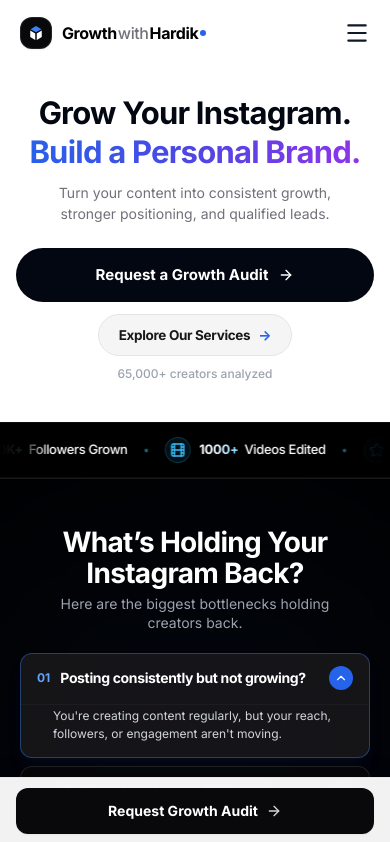
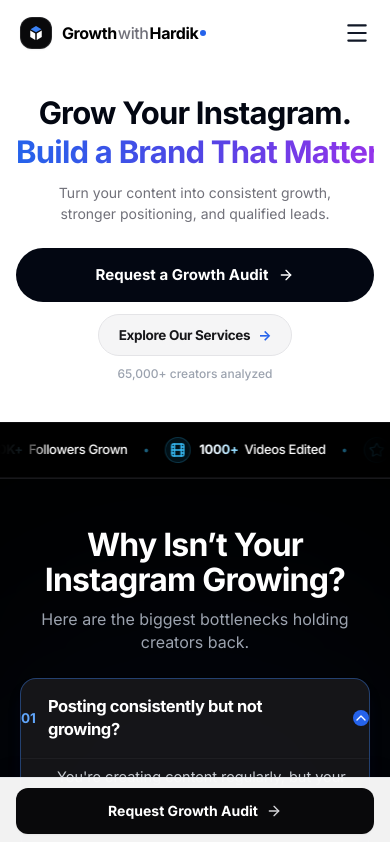
Before and after one commit to hjain7524-spec/growth-with-hardik, a React (Vite) app: page / in a window 390 px wide. Shown: the top 842 px of the page. Built offline with nearby package versions, Linux system fonts and the light colour scheme.

Commit message:
feat: migrate lead capture to SplitForms
- Replaced Formspree with SplitForms for lead submission.
- Updated form endpoints, data mapping, and credentials.
- Refined messaging and typography in hero and problem sections.

```diff
--- a/App.tsx
+++ b/App.tsx
@@ -459,7 +459,7 @@ const HomeView = ({
           >
             <span className="block whitespace-nowrap">Grow Your Instagram.</span>
             <span className="block whitespace-nowrap bg-gradient-to-r from-blue-600 via-indigo-600 to-purple-600 bg-clip-text text-transparent mt-1 sm:mt-1.5">
-              Build a Personal Brand.
+              Build a Brand That Matters
             </span>
           </motion.h1>
 
--- a/GrowthAuditExperience.tsx
+++ b/GrowthAuditExperience.tsx
@@ -1,7 +1,7 @@
 import React, { useState, useEffect, useRef } from 'react';
 import { motion, AnimatePresence } from 'framer-motion';
 import { X, ArrowRight, ArrowLeft, Check, Loader2, Sparkles, CheckCircle2 } from 'lucide-react';
-import { FORMSPREE_ENDPOINT } from './constants';
+import { SPLITFORMS_ENDPOINT, SPLITFORMS_ACCESS_KEY, DESTINATION_EMAIL } from './constants';
 
 export interface GrowthAuditData {
   name: string;
@@ -218,6 +218,8 @@ export const GrowthAuditExperience: React.FC<GrowthAuditExperienceProps> = ({
   };
 
   const submitForm = async () => {
+    if (isSubmitting) return;
+
     // Honeypot check
     if (formData.hp_website) {
       setIsSubmitted(true);
@@ -232,26 +234,30 @@ export const GrowthAuditExperience: React.FC<GrowthAuditExperienceProps> = ({
     const cleanName = formData.name.trim();
 
     try {
-      const response = await fetch(FORMSPREE_ENDPOINT, {
+      const response = await fetch(SPLITFORMS_ENDPOINT, {
         method: 'POST',
         headers: {
           'Content-Type': 'application/json',
           'Accept': 'application/json'
         },
         body: JSON.stringify({
+          access_key: SPLITFORMS_ACCESS_KEY,
           name: cleanName,
           instagramUsername: `@${cleanHandle}`,
           roleCategory: formData.category,
           growthChallenge: formData.challenge,
           supportLevel: formData.supportLevel,
           businessDescription: formData.businessDescription.trim() || 'None provided',
+          destination_email: DESTINATION_EMAIL,
+          from_name: cleanName,
           _subject: `New Growth Audit Request: ${cleanName} (@${cleanHandle})`
         })
       });
 
-      if (!response.ok) {
-        const errorData = await response.json().catch(() => ({}));
-        throw new Error(errorData.error || 'Failed to submit request');
+      const responseData = await response.json().catch(() => null);
+
+      if (!response.ok || (responseData && responseData.success === false)) {
+        throw new Error(responseData?.message || responseData?.error || 'Failed to submit request. Please try again.');
       }
 
       setIsSubmitted(true);
@@ -264,7 +270,7 @@ export const GrowthAuditExperience: React.FC<GrowthAuditExperienceProps> = ({
         // Fallback
       }
     } catch (err: any) {
-      setStepError(err?.message || 'Something went wrong. Please try again.');
+      setStepError(err?.message || 'Something went wrong. Please check your connection and try again.');
     } finally {
       setIsSubmitting(false);
     }
--- a/ProblemSection.tsx
+++ b/ProblemSection.tsx
@@ -51,15 +51,15 @@ export const ProblemSection: React.FC = () => {
 
       <div className="max-w-4xl mx-auto relative z-10">
         {/* Section Header */}
-        <div className="text-center mb-5 sm:mb-8 md:mb-10">
+        <div className="text-center mb-6 sm:mb-8 md:mb-10">
           <motion.h2
             initial={{ opacity: 0, y: 15 }}
             whileInView={{ opacity: 1, y: 0 }}
             viewport={{ once: true }}
             transition={{ duration: 0.5 }}
-            className="text-[26px] min-[360px]:text-[28px] sm:text-4xl md:text-5xl font-black tracking-tight text-white mb-1.5 sm:mb-2.5 leading-[1.08] sm:leading-[1.12] max-w-[320px] sm:max-w-none mx-auto"
+            className="text-[28px] min-[360px]:text-[32px] sm:text-4xl md:text-5xl font-black tracking-tight text-white mb-2.5 sm:mb-3 leading-[1.1] sm:leading-[1.12] max-w-[340px] sm:max-w-none mx-auto"
           >
-            What’s Holding Your Instagram Back?
+            Why Isn’t Your Instagram Growing?
           </motion.h2>
 
           <motion.p
@@ -67,14 +67,14 @@ export const ProblemSection: React.FC = () => {
             whileInView={{ opacity: 1, y: 0 }}
             viewport={{ once: true }}
             transition={{ duration: 0.5, delay: 0.08 }}
-            className="text-gray-400 text-[14px] sm:text-base md:text-lg font-normal max-w-[320px] sm:max-w-xl mx-auto leading-[1.4] sm:leading-[1.5]"
+            className="text-gray-400 text-[15px] min-[360px]:text-[16px] sm:text-base md:text-lg font-normal max-w-[340px] sm:max-w-xl mx-auto leading-[1.45] sm:leading-[1.5]"
           >
             Here are the biggest bottlenecks holding creators back.
           </motion.p>
         </div>
 
-        {/* Accordion Cards Container - Clean 1-Column Layout */}
-        <div className="space-y-2 sm:space-y-2.5 max-w-3xl mx-auto">
+        {/* Accordion Cards Container - Clean 1-Column Layout with generous mobile sizing */}
+        <div className="space-y-3 sm:space-y-3.5 max-w-3xl mx-auto">
           {PROBLEM_ITEMS.map((item, index) => {
             const isOpen = openIndex === index;
 
@@ -85,7 +85,7 @@ export const ProblemSection: React.FC = () => {
                 whileInView={{ opacity: 1, y: 0 }}
                 viewport={{ once: true }}
                 transition={{ duration: 0.3, delay: index * 0.02 }}
-                className={`rounded-xl sm:rounded-2xl transition-all duration-300 border ${
+                className={`rounded-2xl transition-all duration-300 border ${
                   isOpen
                     ? 'bg-zinc-900/90 border-blue-500/40 shadow-lg shadow-blue-950/20'
                     : 'bg-zinc-950/80 hover:bg-zinc-900/70 border-zinc-800/80 hover:border-zinc-700/80'
@@ -95,13 +95,13 @@ export const ProblemSection: React.FC = () => {
                   type="button"
                   onClick={() => toggleAccordion(index)}
                   aria-expanded={isOpen}
-                  className="w-full text-left px-4 sm:px-6 py-3 sm:py-4 flex items-center justify-between gap-3 sm:gap-4 focus:outline-none focus-visible:ring-2 focus-visible:ring-blue-500 rounded-xl sm:rounded-2xl cursor-pointer group min-h-[46px] sm:min-h-[52px] touch-manipulation"
+                  className="w-full text-left px-4.5 sm:px-6 py-4 sm:py-4.5 flex items-center justify-between gap-3 sm:gap-4 focus:outline-none focus-visible:ring-2 focus-visible:ring-blue-500 rounded-2xl cursor-pointer group min-h-[56px] sm:min-h-[60px] touch-manipulation"
                 >
-                  <div className="flex items-center gap-2.5 sm:gap-4 pr-2">
-                    <span className={`text-xs sm:text-sm font-extrabold transition-colors ${isOpen ? 'text-blue-400' : 'text-gray-500 group-hover:text-gray-400'}`}>
+                  <div className="flex items-center gap-3 sm:gap-4 pr-2">
+                    <span className={`text-[13.5px] sm:text-sm font-extrabold transition-colors ${isOpen ? 'text-blue-400' : 'text-gray-500 group-hover:text-gray-400'}`}>
                       0{index + 1}
                     </span>
-                    <h3 className={`text-[14px] sm:text-base md:text-[17px] font-bold tracking-tight transition-colors ${isOpen ? 'text-white' : 'text-gray-200 group-hover:text-white'}`}>
+                    <h3 className={`text-[15.5px] min-[360px]:text-[16.5px] sm:text-lg font-bold tracking-tight transition-colors leading-snug ${isOpen ? 'text-white' : 'text-gray-200 group-hover:text-white'}`}>
                       {item.title}
                     </h3>
                   </div>
@@ -109,13 +109,13 @@ export const ProblemSection: React.FC = () => {
                   <motion.div
                     animate={{ rotate: isOpen ? 180 : 0 }}
                     transition={{ duration: 0.25, ease: [0.22, 1, 0.36, 1] }}
-                    className={`flex-shrink-0 w-6 h-6 sm:w-8 sm:h-8 rounded-full flex items-center justify-center transition-colors ${
+                    className={`flex-shrink-0 w-7.5 h-7.5 sm:w-8 sm:h-8 rounded-full flex items-center justify-center transition-colors ${
                       isOpen
                         ? 'bg-blue-600 text-white'
                         : 'bg-zinc-800/80 text-gray-400 group-hover:bg-zinc-700 group-hover:text-white'
                     }`}
                   >
-                    <ChevronDown className="w-3.5 h-3.5 sm:w-4 sm:h-4" />
+                    <ChevronDown className="w-4 h-4 sm:w-4.5 sm:h-4.5" />
                   </motion.div>
                 </button>
 
@@ -128,7 +128,7 @@ export const ProblemSection: React.FC = () => {
                       transition={{ duration: 0.22, ease: [0.22, 1, 0.36, 1] }}
                       className="overflow-hidden"
                     >
-                      <div className="px-4 sm:px-6 pb-3.5 sm:pb-5 pt-0.5 text-gray-300 font-normal text-xs sm:text-base leading-[1.5] pl-8 sm:pl-14 pr-4 sm:pr-8 border-t border-zinc-800/50 mt-0.5">
+                      <div className="px-4.5 sm:px-6 pb-4 sm:pb-5 pt-1.5 text-gray-300 font-normal text-[14.5px] sm:text-base leading-[1.6] pl-9 sm:pl-14 pr-4.5 sm:pr-8 border-t border-zinc-800/60 mt-0.5">
                         <p className="max-w-2xl text-gray-300">
                           {item.content}
                         </p>
--- a/constants.tsx
+++ b/constants.tsx
@@ -20,7 +20,9 @@ export const BRAND_NAME = "Growth with Hardik";
 export const BRAND_EMAIL = "growthwithhardik@gmail.com";
 export const BRAND_PHONE = "7455067426";
 export const INSTAGRAM_HANDLE = "@growthwithhardik";
-export const FORMSPREE_ENDPOINT = "https://formspree.io/f/xnjqwnkb";
+export const SPLITFORMS_ENDPOINT = "https://splitforms.com/api/submit";
+export const SPLITFORMS_ACCESS_KEY = "006e8d38c63c4f17a7acfa6d396d9f49";
+export const DESTINATION_EMAIL = "Growthwithhardik@gmail.com";
 
 export const SERVICES: Service[] = [
   {
```
Also changed, not shown: LeadQualificationForm.tsx (+18 -8 lines).
